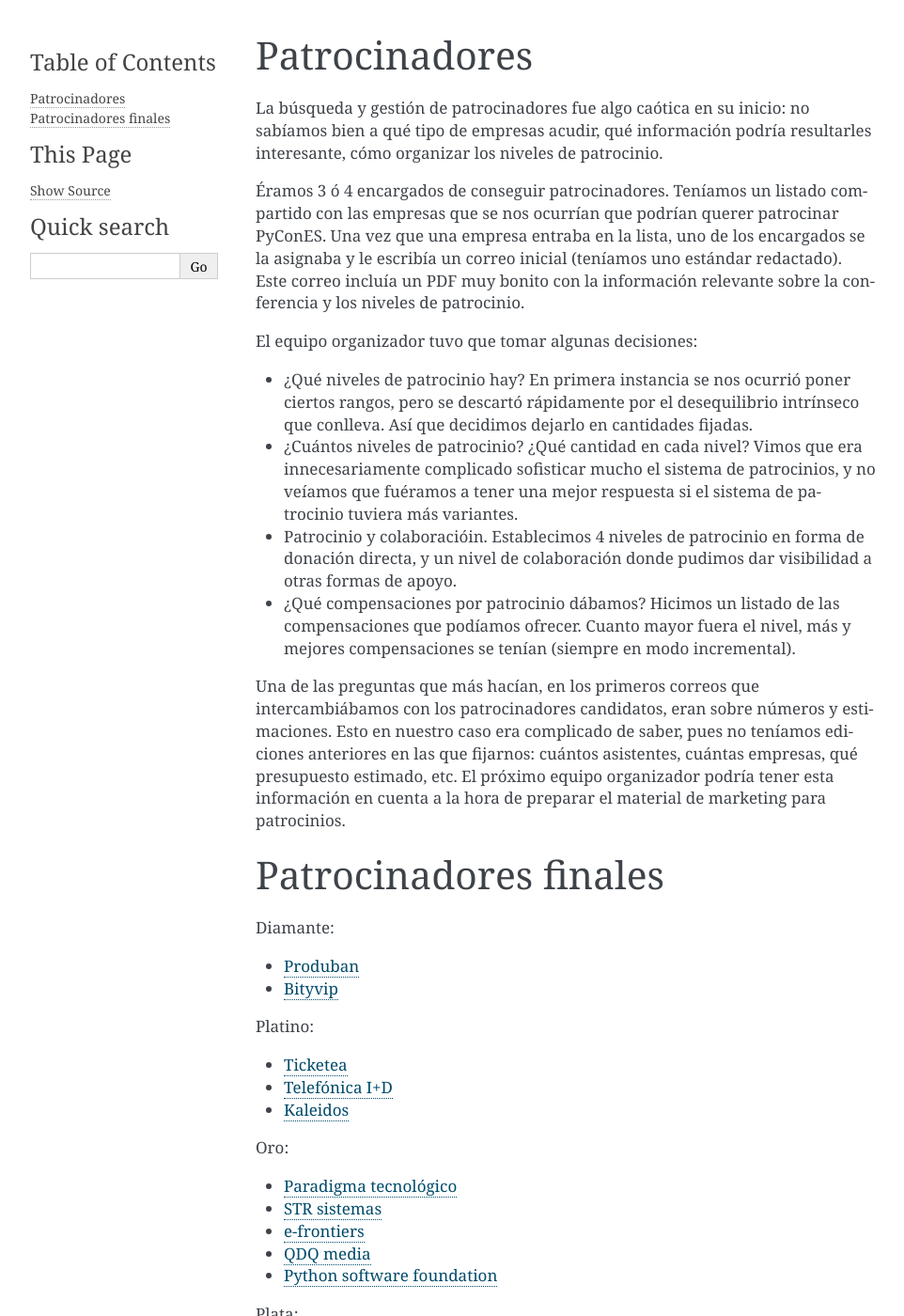
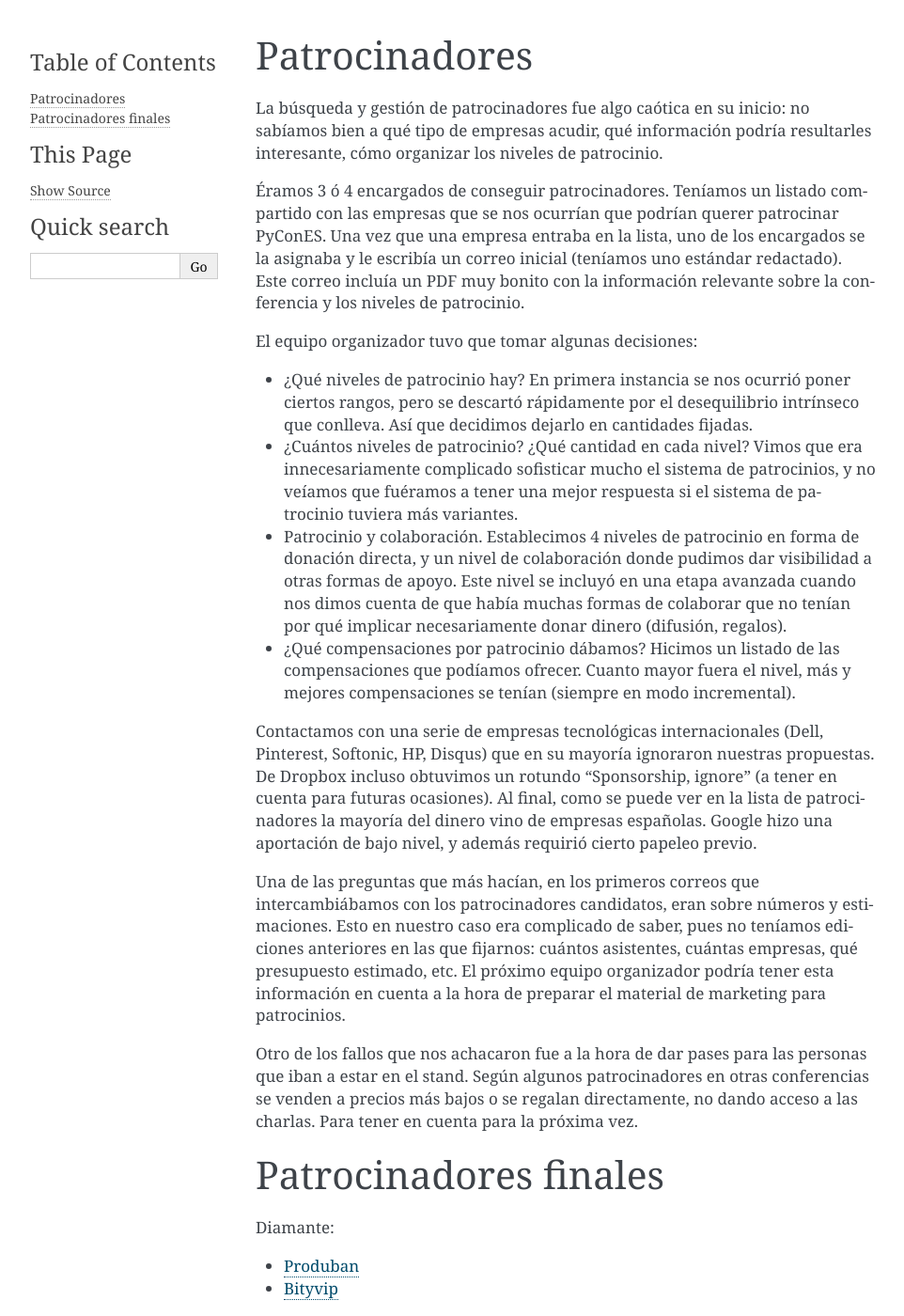
Before and after one commit to python-spain/postmortem-pycones2013, a Sphinx documentation site: the page built from source/patrocinadores.rst, in a window 1280 px wide and 1400 px high. Shown: the whole window at 94% size, without its empty margins (148-1110 px from the left). Built offline with Sphinx 7.4.7, drawn with Linux system fonts in a browser that asks for light colours.

Commit message:
Completada información sobre patrocinadores

```diff
--- a/source/comunicacion.rst
+++ b/source/comunicacion.rst
@@ -7,6 +7,8 @@
 
 En un momento dado se redactó una nota de prensa y se difundió a varios medios de comunicación generalistas y a revistas de informática. El resultado fue un fracaso absoluto, no habiendo conseguido que ninguno de los medios contactados la publicase. Probablemente fue un fallo a la hora de plantear la audiencia a la que nos dirigíamos: a través de Twitter alcanzamos bastante difusión y los medios generalistas tal vez veían la conferencia como algo demasiado específico.
 
+Afortunadamente se consiguió contactar con el ayuntamiento para que difundiese la conferencia a través de La Catedral de la Innovación.
+
 Tal vez podría haberse planteado tener un blog en el que publicar actualizaciones periódicas como hacen otras conferencias (EuroPython) y ofrecer la posibilidad de suscripción por correo electrónico. De este modo se cumpliría la misión de llegar a la audiencia interesada y de poder publicar noticias con contenido de cara al público.
 
 Cuando empezó la conferencia se echó en falta un medio donde publicar cierta información y algunas personas se quejaron de un fallo en la comunicación a la hora por ejemplo de anunciar los talleres (solo se anunciaron por Twitter). En otros casos se recurrió a Gists de GitHub para difundir la información.
--- a/source/patrocinadores.rst
+++ b/source/patrocinadores.rst
@@ -11,11 +11,15 @@
 
 * ¿Cuántos niveles de patrocinio? ¿Qué cantidad en cada nivel? Vimos que era innecesariamente complicado sofisticar mucho el sistema de patrocinios, y no veíamos que fuéramos a tener una mejor respuesta si el sistema de patrocinio tuviera más variantes.
 
-* Patrocinio y colaboracióin. Establecimos 4 niveles de patrocinio en forma de donación directa, y un nivel de colaboración donde pudimos dar visibilidad a otras formas de apoyo.
+* Patrocinio y colaboración. Establecimos 4 niveles de patrocinio en forma de donación directa, y un nivel de colaboración donde pudimos dar visibilidad a otras formas de apoyo. Este nivel se incluyó en una etapa avanzada cuando nos dimos cuenta de que había muchas formas de colaborar que no tenían por qué implicar necesariamente donar dinero (difusión, regalos).
 
 * ¿Qué compensaciones por patrocinio dábamos? Hicimos un listado de las compensaciones que podíamos ofrecer. Cuanto mayor fuera el nivel, más y mejores compensaciones se tenían (siempre en modo incremental).
 
+Contactamos con una serie de empresas tecnológicas internacionales (Dell, Pinterest, Softonic, HP, Disqus) que en su mayoría ignoraron nuestras propuestas. De Dropbox incluso obtuvimos un rotundo "Sponsorship, ignore" (a tener en cuenta para futuras ocasiones). Al final, como se puede ver en la lista de patrocinadores la mayoría del dinero vino de empresas españolas. Google hizo una aportación de bajo nivel, y además requirió cierto papeleo previo.
+
 Una de las preguntas que más hacían, en los primeros correos que intercambiábamos con los patrocinadores candidatos, eran sobre  números y estimaciones. Esto en nuestro caso era complicado de saber, pues no teníamos ediciones anteriores en las que fijarnos: cuántos asistentes, cuántas empresas, qué presupuesto estimado, etc. El próximo equipo organizador podría tener esta información en cuenta a la hora de preparar el material de marketing para patrocinios.
+
+Otro de los fallos que nos achacaron fue a la hora de dar pases para las personas que iban a estar en el stand. Según algunos patrocinadores en otras conferencias se venden a precios más bajos o se regalan directamente, no dando acceso a las charlas. Para tener en cuenta para la próxima vez.
 
 Patrocinadores finales
 ======================
```
